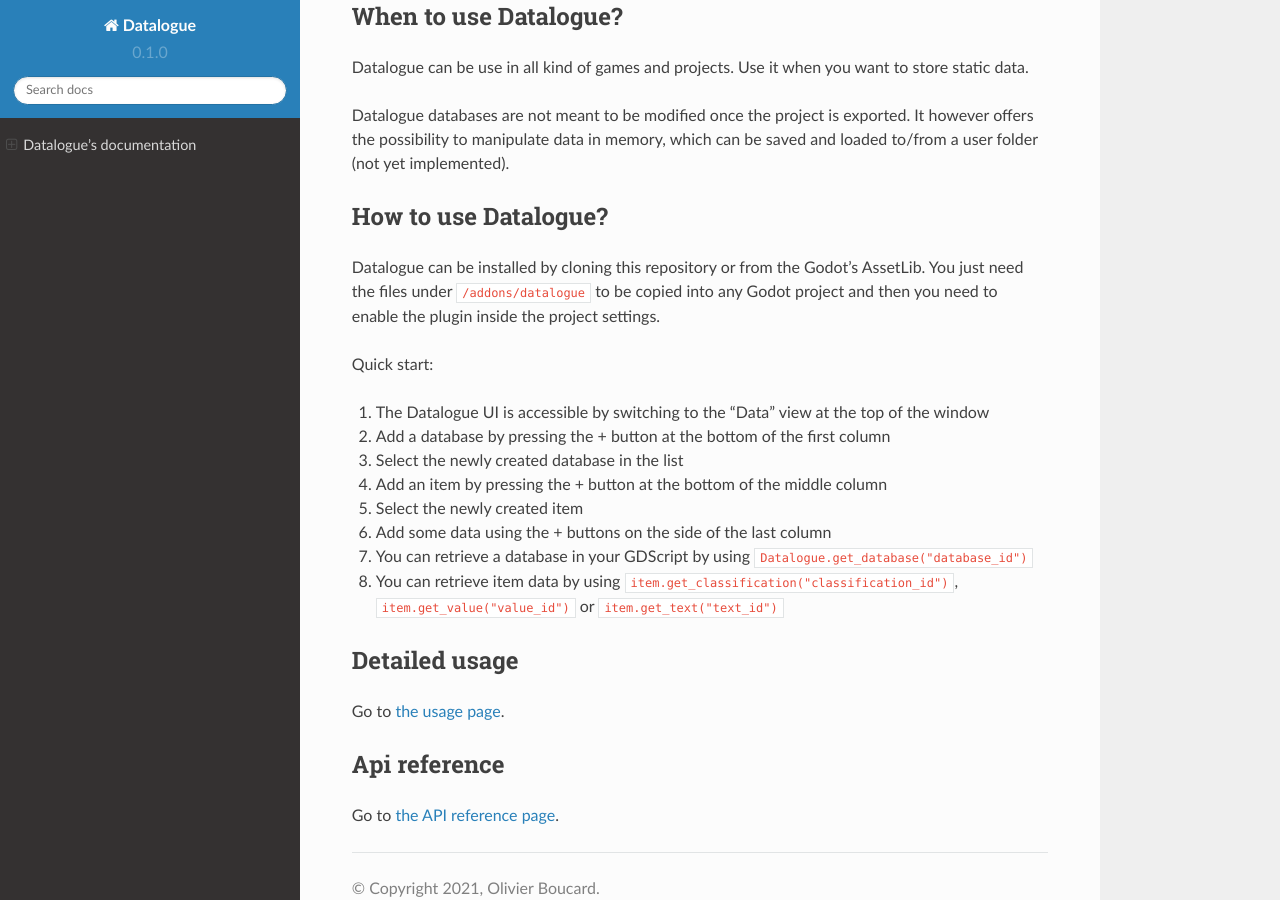
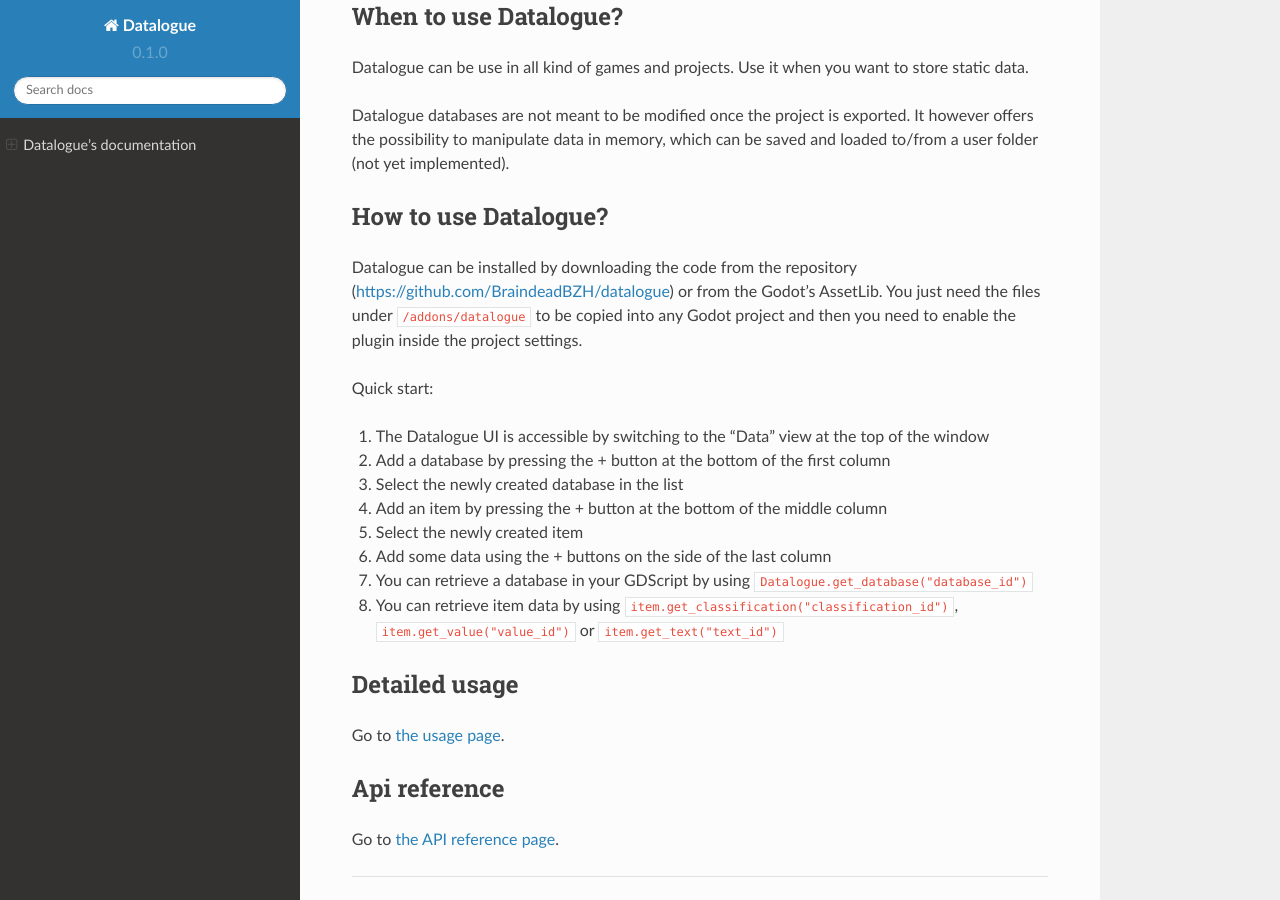
Before and after one commit to BraindeadBZH/datalogue, a Sphinx documentation site: the page built from docs/source/index.rst, in a window 1280 px wide and 900 px high, scrolled down 1335 px. Built offline with Sphinx 7.4.7 and the Read the Docs theme 2.0.0, drawn with Linux system fonts in a browser that asks for light colours.

Commit message:
Added a link to the repository in the documentation.

```diff
--- a/docs/source/index.rst
+++ b/docs/source/index.rst
@@ -46,7 +46,7 @@
 How to use Datalogue?
 ---------------------
 
-Datalogue can be installed by cloning this repository or from the Godot's AssetLib.
+Datalogue can be installed by downloading the code from the repository (https://github.com/BraindeadBZH/datalogue) or from the Godot's AssetLib.
 You just need the files under ``/addons/datalogue`` to be copied into any Godot project and then you need to enable the plugin inside the project settings.
 
 Quick start:
```
